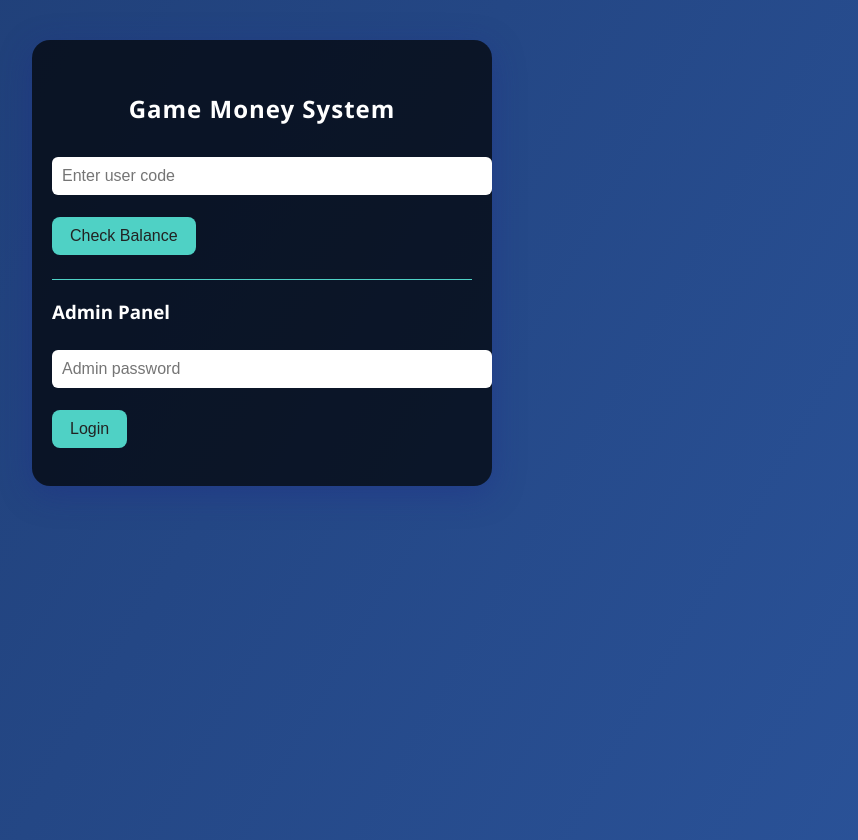
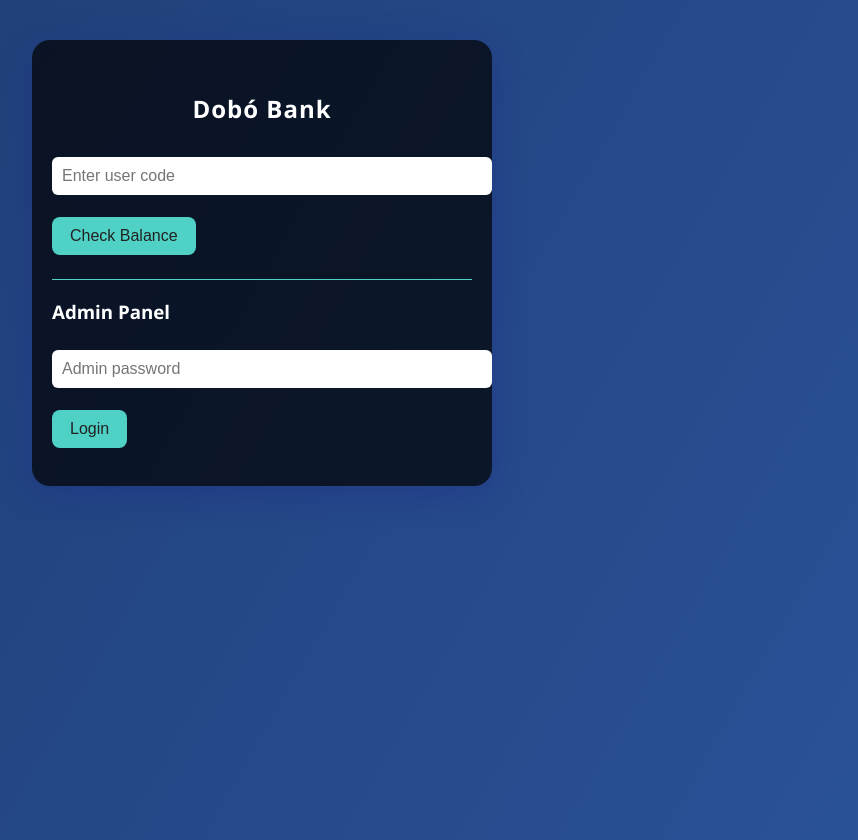
Before and after one commit to mlnplus/kampany, a plain HTML site: page index.html in a window 1280 px wide. Shown: the whole page, without its empty margins (378-1236 px from the left). Drawn offline with Linux system fonts and the light colour scheme.

Commit message:
Update index.html

```diff
--- a/index.html
+++ b/index.html
@@ -73,7 +73,7 @@
 </head>
 <body>
 <div class="container">
-  <h2>Game Money System</h2>
+  <h2>Dobó Bank</h2>
   <input type="text" id="user-code" placeholder="Enter user code">
   <button onclick="showBalance()">Check Balance</button>
   <div id="balance"></div>
```
